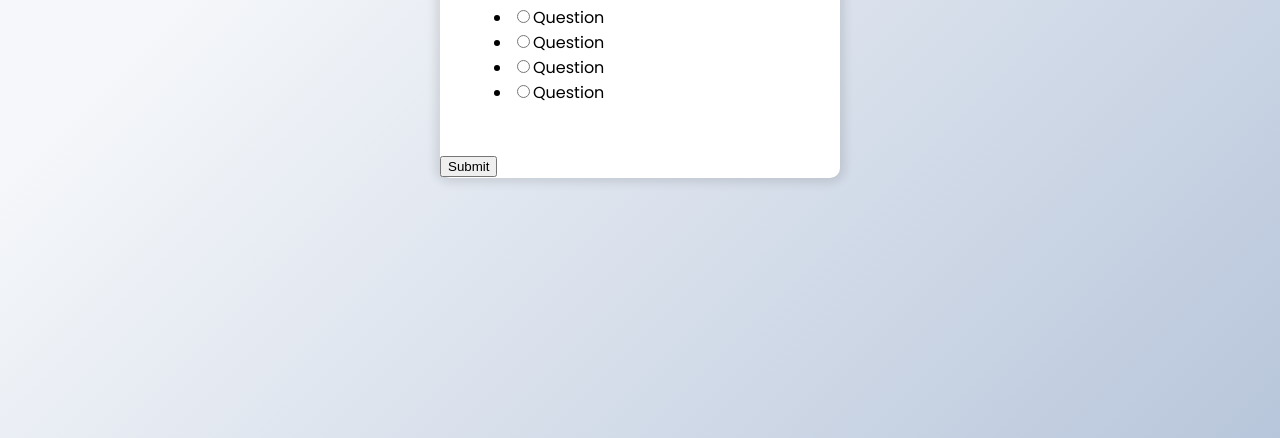
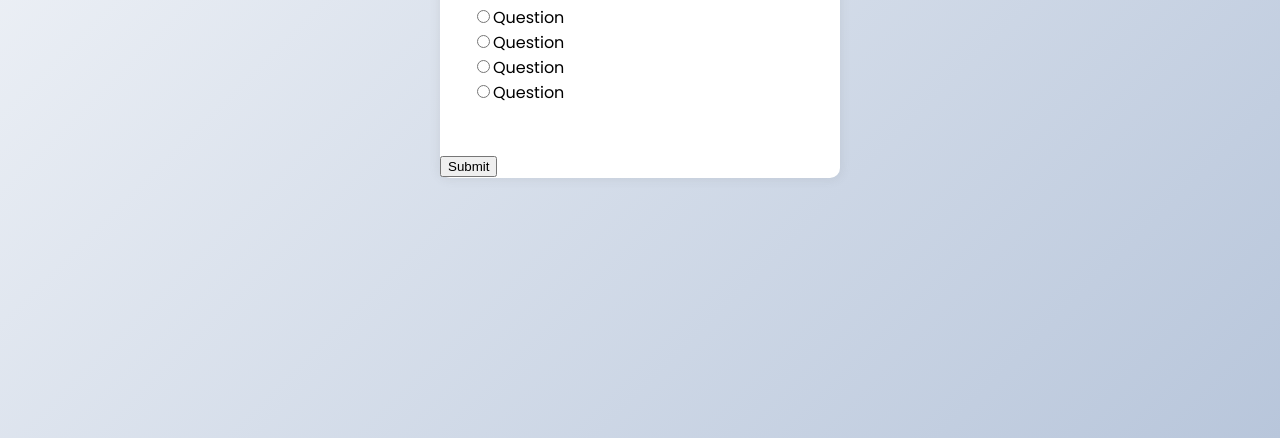
Before and after one commit to CDProjects/Quiz-App, a plain HTML site: page index.html in a window 1280 px wide. Shown: the part 362-800 px from the top of the page. Drawn offline with Linux system fonts and the light colour scheme.

Commit message:
CSS amendments

```diff
--- a/style.css
+++ b/style.css
@@ -6,7 +6,7 @@
 
 body {
     background-color: #b8c6db;
-    background-image: linear-gradient(315deg, #b8c6db, #f5f7fa 74%);
+    background-image: linear-gradient(315deg, #b8c6db, #f5f7fa 100%);
     display: flex;
     align-items: center;
     justify-content: center;
@@ -18,10 +18,16 @@ body {
 .quiz-container {
     background-color: #fff;
     border-radius: 10px;
-    box-shadow: 0 0 10px 5px rgba(0, 0, 0, 0.1);
+    box-shadow: 0 0 10px 2px rgba(100, 100, 100, 0.1);
     width: 400px;
+    max-width: 100%;
 }
 
 .quiz-header {
     padding: 2rem;
 }
+
+ul {
+    list-style-type: none;
+    padding: 0;
+}
```
